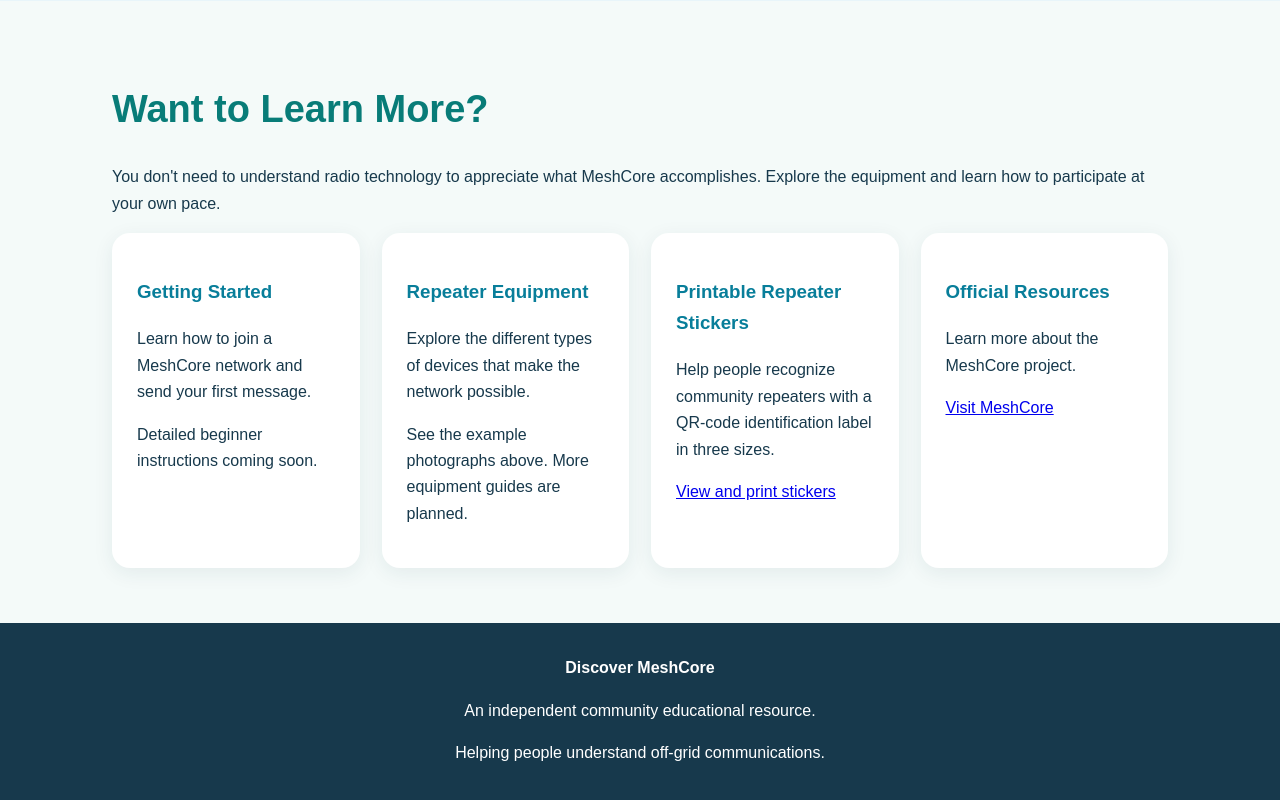
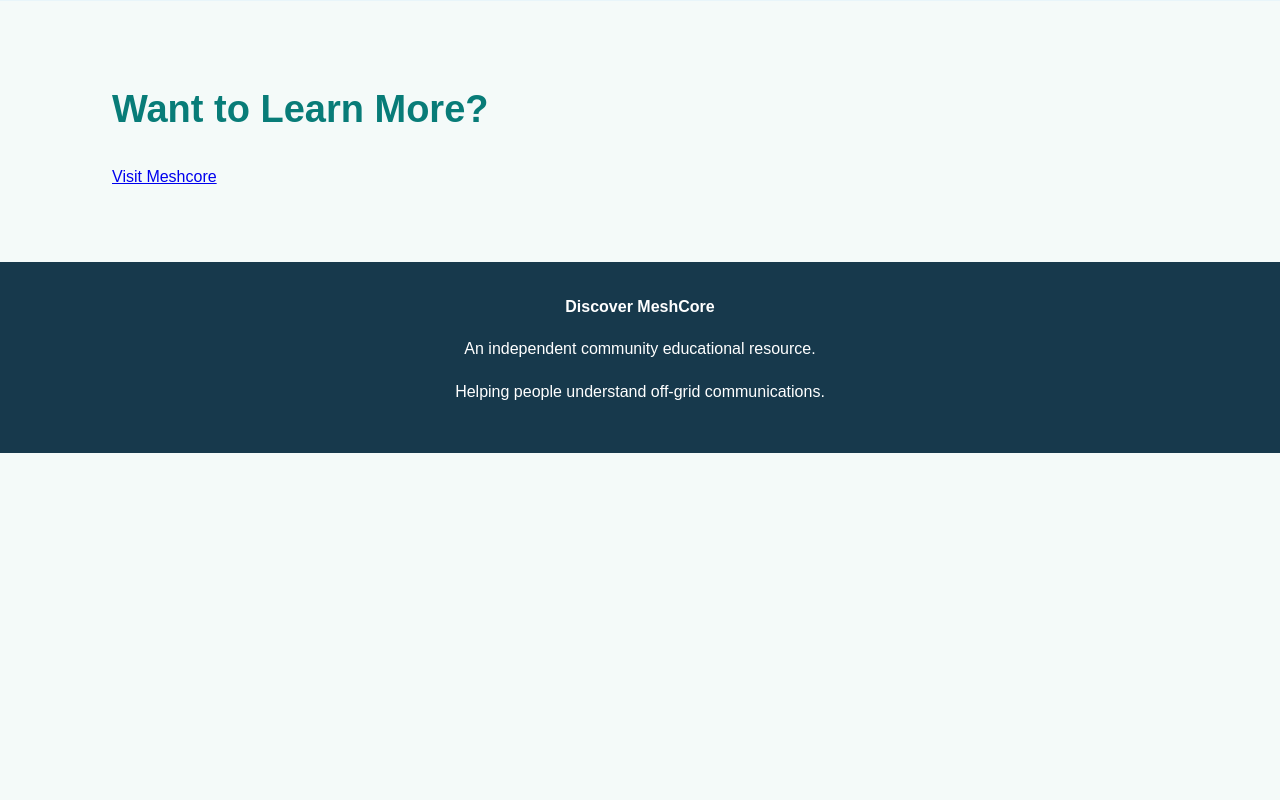
Before and after one commit to DrGalaxy-GM/meshcore-community-website, a plain HTML site: page index.html in a window 1280 px wide. Shown: the part 2204-3004 px from the top of the page. After the commit the page ends 2657 px from the top, so only its background shows below. Drawn offline with Linux system fonts and the light colour scheme.

Commit message:
Simplify Learn More section to single Meshcore website link

```diff
--- a/index.html
+++ b/index.html
@@ -111,13 +111,7 @@ A standard, purpose-built MeshCore repeater relays digital radio messages. It do
 
 <section id="learn">
 <h2>Want to Learn More?</h2>
-<p>You don't need to understand radio technology to appreciate what MeshCore accomplishes. Explore the equipment and learn how to participate at your own pace.</p>
-<div class="cards">
-<div class="card"><h3>Getting Started</h3><p>Learn how to join a MeshCore network and send your first message.</p><p>Detailed beginner instructions coming soon.</p></div>
-<div class="card"><h3>Repeater Equipment</h3><p>Explore the different types of devices that make the network possible.</p><p>See the example photographs above. More equipment guides are planned.</p></div>
-<div class="card"><h3>Printable Repeater Stickers</h3><p>Help people recognize community repeaters with a QR-code identification label in three sizes.</p><p><a href="stickers.html">View and print stickers</a></p></div>
-<div class="card"><h3>Official Resources</h3><p>Learn more about the MeshCore project.</p><a href="https://meshcore.io/" target="_blank" rel="noopener noreferrer">Visit MeshCore</a></div>
-</div>
+<p><a href="https://www.meshcore.io/" target="_blank" rel="noopener noreferrer">Visit Meshcore</a></p>
 </section>
 
 <footer>
```
